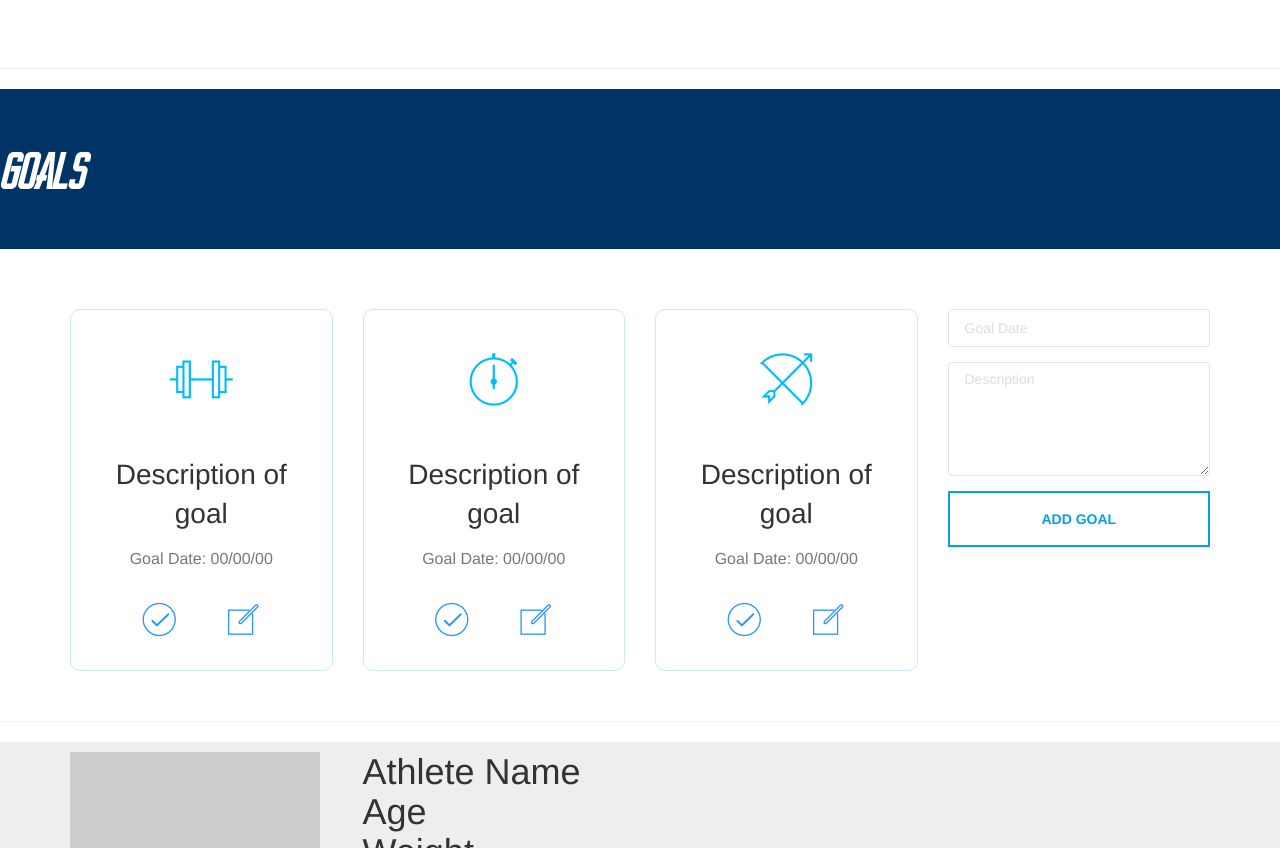
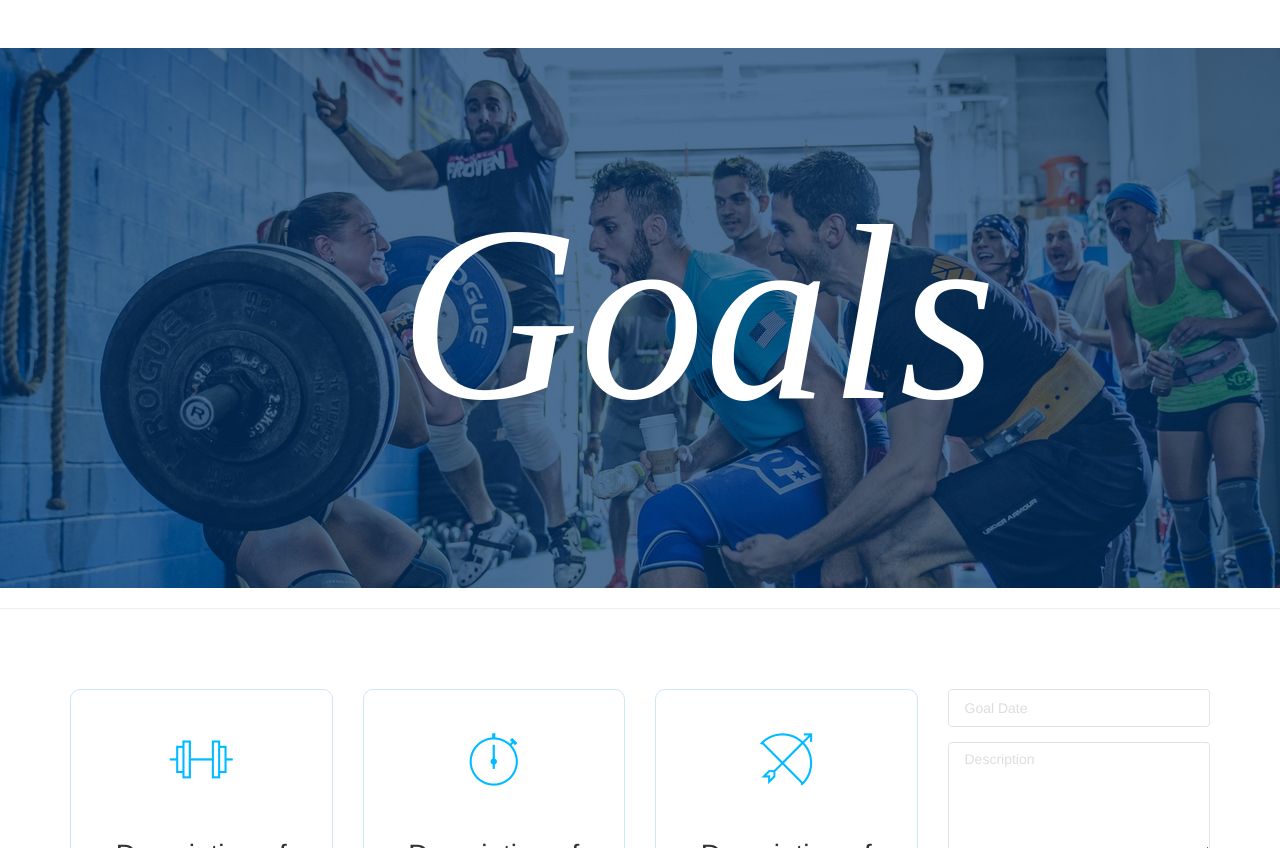
Before and after one commit to atsullivan/Ludus, a plain HTML site: page profile.html in a window 1280 px wide. Shown: the part 973-1821 px from the top of the page. Drawn offline with nearby package versions, Linux system fonts and the light colour scheme; placeholder pictures from the web are drawn by us; a script that the page names is missing; a web font is replaced by a local one.

Commit message:
added goals banner and REIS font

```diff
--- a/css/landing.css
+++ b/css/landing.css
@@ -1,8 +1,3 @@
-@font-face {
-  font-family: "Reckoner Bold";
-  src: url(../fonts/Reckoner_Bold.ttf) format("truetype");
-}
-
 @font-face {
   font-family: "Reckoner";
   src: url(../fonts/Reckoner.ttf) format("truetype");
--- a/css/profile.css
+++ b/css/profile.css
@@ -1,3 +1,13 @@
+@font-face {
+  font-family: "Reckoner";
+  src: url(../fonts/Reckoner.ttf) format("truetype");
+}
+
+@font-face {
+  font-family: "REIS";
+  src: url(../fonts/REIS-regular.ttf) format("truetype");
+}
+
 .space-100{
     height: 100px;
     display: block;
@@ -176,13 +186,31 @@ pre.prettyprint{
 }
 
 .imageAndText {position: relative;}
-.imageAndText .col {position: absolute; z-index: 1; top: 0; left: 0; padding-left: 20%;}
+.imageAndText .col {
+  position: absolute;
+  z-index: 1;
+  top: 0;
+  left: 0;
+  padding-left: 30%;
+  padding-top: 5%;
+}
 .imageAndText p {
-    font-family: 'Reckoner';
-    font-weight: 800;
+    font-family: 'REIS';
+    font-weight: 500;
     font-style: italic;
-    font-size: 150px!important;
+    font-size: 250px!important;
     color: white;
+}
+
+.layer {
+  background-color: rgba(0, 187, 255, 0.7);
+  background-color: rgba(168, 15, 15, 0.7);
+  background-color: rgba(0, 51, 102, 0.7);
+    position: absolute;
+    top: 0;
+    left: 0;
+    width: 100%;
+    height: 100%;
 }
 
 .shape {
--- a/profile.html
+++ b/profile.html
@@ -224,25 +224,29 @@
 
   <section id="goals">
 
-      <!-- <div class="goal-banner">
+<!--       <div class="goal-banner">
           <img src="img/goal3.jpg">
       </div> -->
 
-      <!-- <div class="imageAndText">
-          <img src="img/goal4.1.jpg" class="align-center img-responsive">
+      <div class="imageAndText">
+          <img src="img/cf1_crop.jpg" class="align-center img-responsive">
+          <div class="layer">
           <div class="col">
               <div class-"col-md-6"></div>
               <div class="col-md-4">
                   <p>Goals</p>
               </div>
           </div>
-      </div> -->
+          </div>
+      </div>
 <hr/>
-<div class="section section-blue">
+<!-- <div class="section section-blue">
   <div class="goal-banner2">
     <h2>Goals</h2>
   </div>
-</div>
+</div> -->
+
+
       <div class="section section-white">
           <div class="container">
               <div class="row">
```
Also changed, not shown: fonts/REIS- regular.ttf (added), img/cf1.jpg (renamed from img/bg7.jpg), img/cf1_crop.jpg (added).
